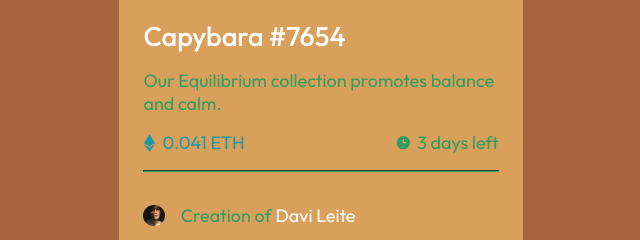
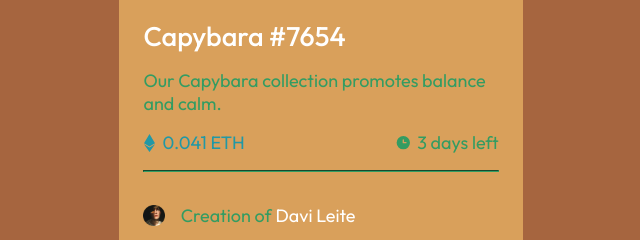
Before and after one commit to Davizim-leite/Capybara__NFT, a plain HTML site: page index.html in a window 1280 px wide. Shown: the part 429-669 px from the top of the page, 319-959 px from the left. Drawn offline with Linux system fonts and the light colour scheme.

Commit message:
Update index.html

```diff
--- a/index.html
+++ b/index.html
@@ -12,7 +12,7 @@
         <section class="container__sessao">
             <img src="assets/1682448695260.jpg" alt="NFT Equilibrium" class="img__NFT">
             <h1 class="container__titulo">Capybara #7654</h1>
-            <p class="container__paragrafo">Our Equilibrium collection promotes balance and calm.</p>
+            <p class="container__paragrafo">Our Capybara collection promotes balance and calm.</p>
             <ul class="container__lista">
                 <li class="lista__itens  preço">0.041 ETH</li>
                 <li class="lista__itens  relogio">3 days left</li>
@@ -29,9 +29,3 @@
 
 </body>
 </html>
-
-
-
-
-<!-- - Mobile: 375px
-- Desktop: 1440px -->
```
